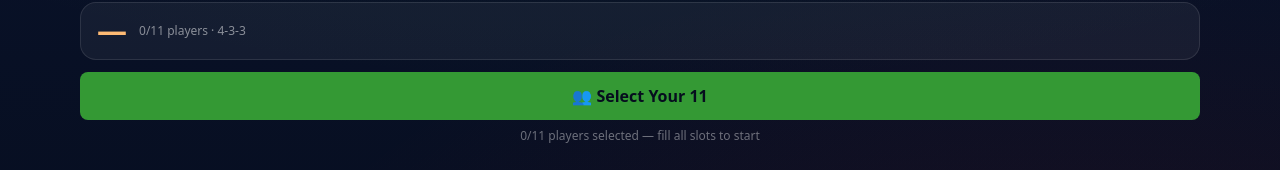
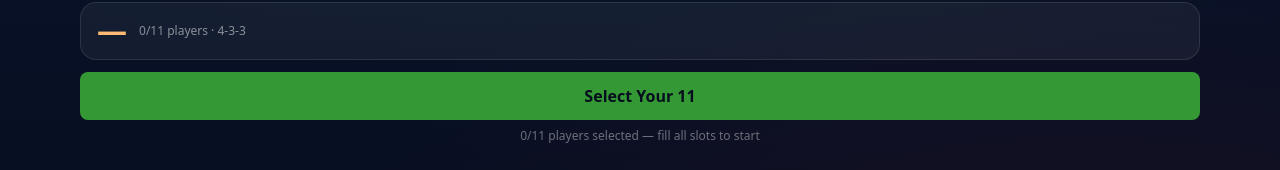
Before and after one commit to MilJBro/Football-Card-Game, a Next.js app: page /modes/england/ in a window 1280 px wide. Shown: the part 430-600 px from the top of the page. Built offline with nearby package versions, Linux system fonts and the light colour scheme.

Commit message:
Remove emoji from Select Your 11 button
https://claude.ai/code/session_01Vu3izfarctcy3eD9xuSp26

```diff
--- a/src/components/modes/SimulationTab.tsx
+++ b/src/components/modes/SimulationTab.tsx
@@ -539,7 +539,7 @@ export function SimulationTab({ mode, squad, onGoToSquad }: SimulationTabProps)
             onClick={onGoToSquad}
             disabled={!onGoToSquad}
           >
-            👥 Select Your 11
+            Select Your 11
           </Button>
           <p className="text-center text-xs text-white/40">
             {summary.filledSlots}/{summary.totalSlots} players selected — fill all slots to start
```
